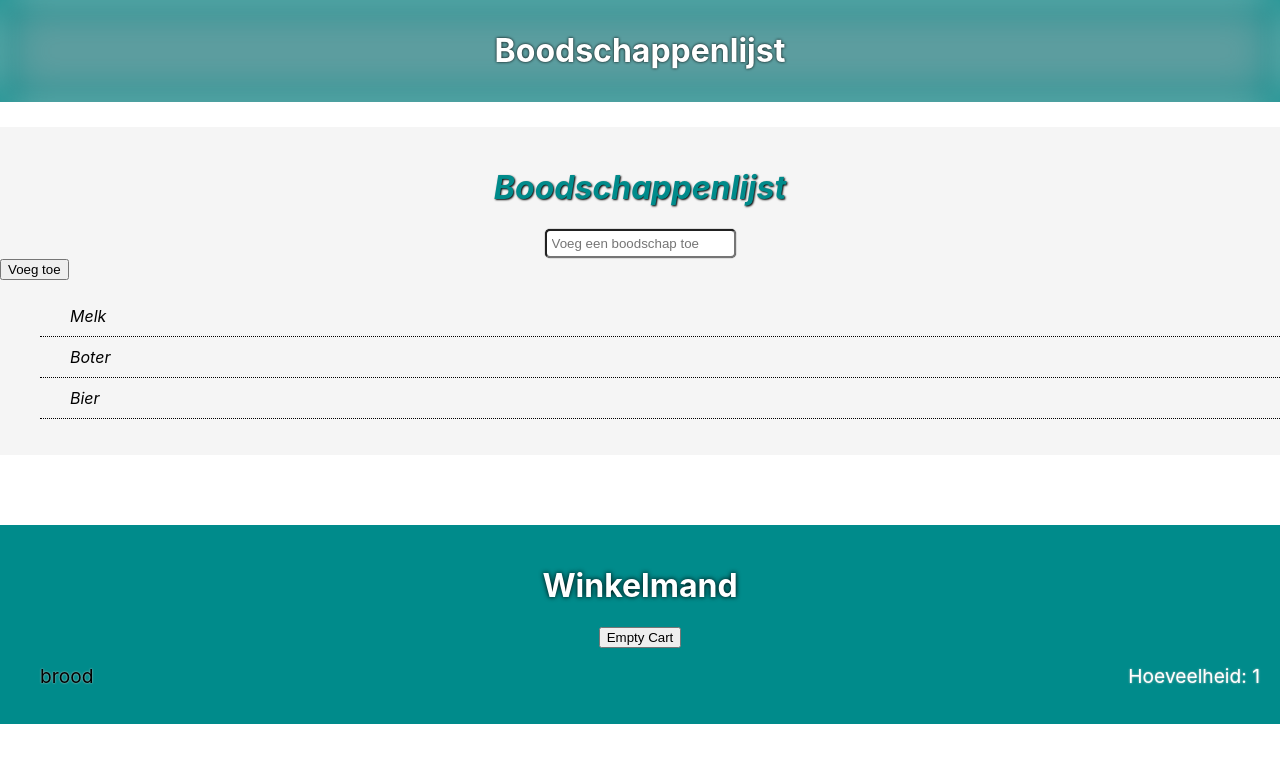
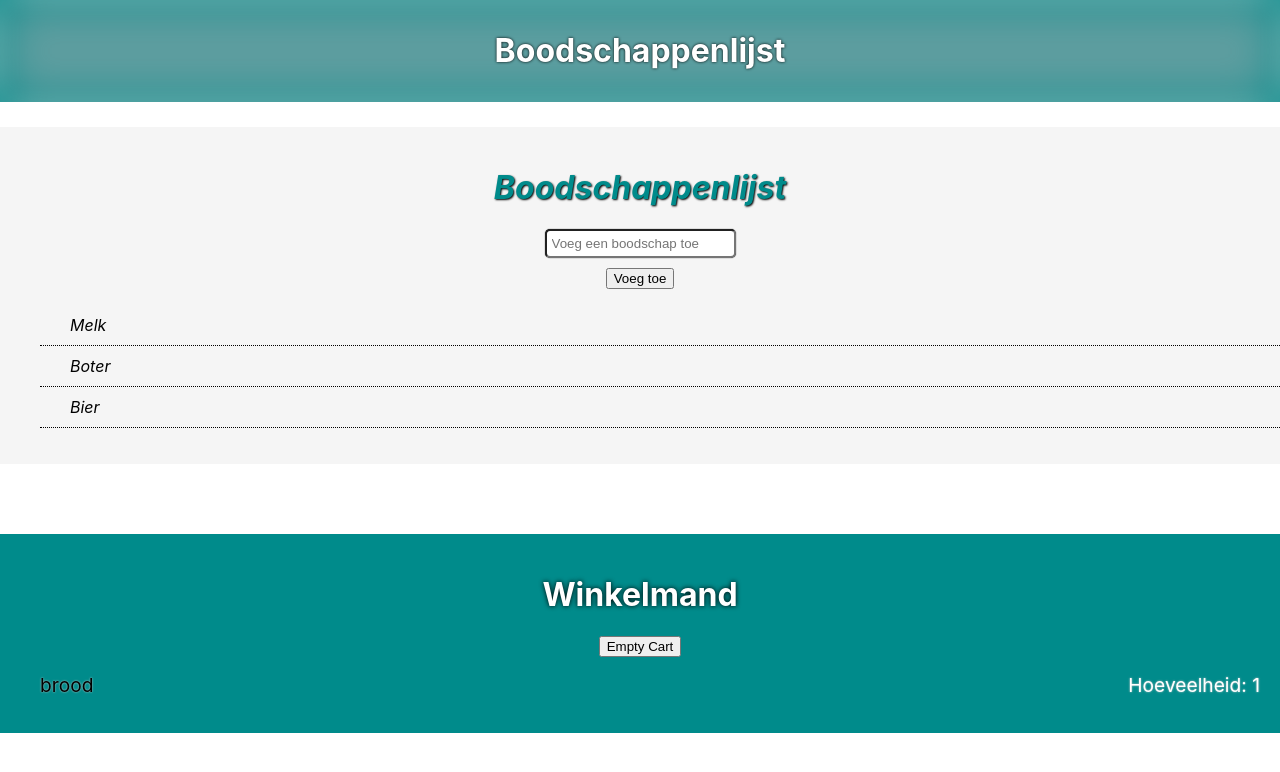
Before and after one commit to lambertwijshakecreations/React-grocery-app, a React (Create React App) app: page / in a window 1280 px wide. Shown: the top 772 px of the page. Built offline with nearby package versions, Linux system fonts and the light colour scheme.

Commit message:
finished styling

```diff
--- a/src/App.css
+++ b/src/App.css
@@ -15,6 +15,13 @@ header{
   padding:5px;
   box-shadow: 0  0 1px black;
   border-radius: 5px;
+}
+
+.submit-button {
+  display:block;
+  margin-left:auto;
+  margin-right:auto;
+  margin-top:10px;
 }
 
 .groceries-list {
```
